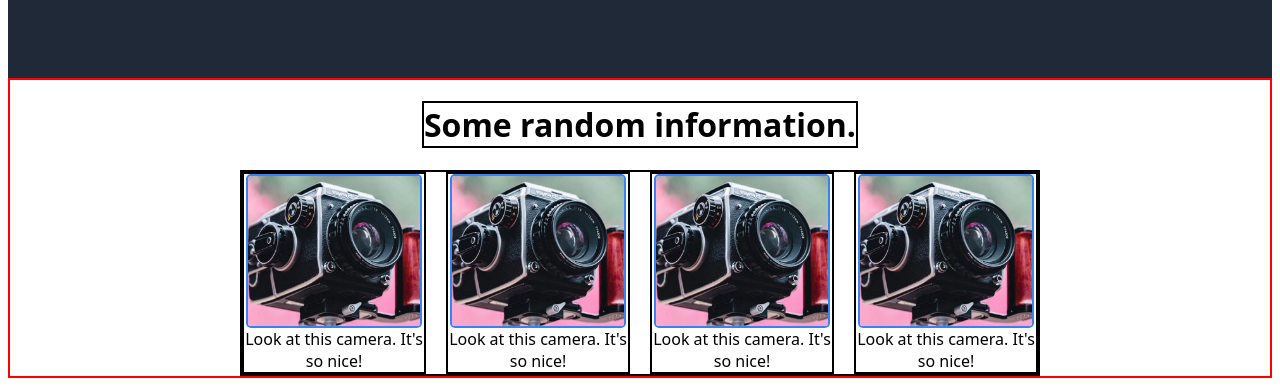
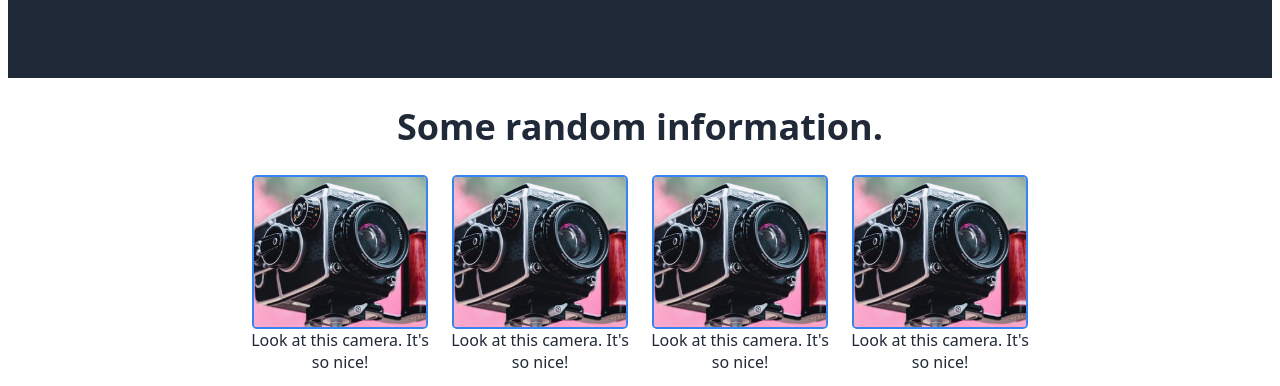
Before and after one commit to MrDomoArigato98/odin-landing-page, a plain HTML site: page index.html in a window 1280 px wide. Shown: the part 433-819 px from the top of the page. Drawn offline with Linux system fonts and the light colour scheme.

Commit message:
Styles boxes and removes borders
Removed borders that I was using for better
visibility when moving boxes around

```diff
--- a/styles.css
+++ b/styles.css
@@ -86,7 +86,7 @@ body{
 
 /* middle */
 .middle{
-    border:2px solid red;
+    /* border:2px solid red; */
     display:flex;
     flex-direction: column;
     justify-content: center;
@@ -94,17 +94,20 @@ body{
 }
 
 .middle h1{
-    border:2px solid black;
+    /* border:2px solid black; */
+    font-size: 36px;
+    font-weight: 900;
+    color: #1F2937;
 }
 .boxes{
     display:flex;
     gap: 20px;
-    border:2px solid black;
+    /* border:2px solid black; */
     flex-wrap: wrap;
 }
 .boxes div{
     display:flex;
-    border:2px solid black;
+    /* border:2px solid black; */
     flex-direction: column;
     align-items: center;
     align-content: center;
@@ -119,3 +122,6 @@ body{
     border:2px solid #3882F6;
     border-radius: 5px;
 }
+.middle a{
+    color: #1F2937;
+}
```
